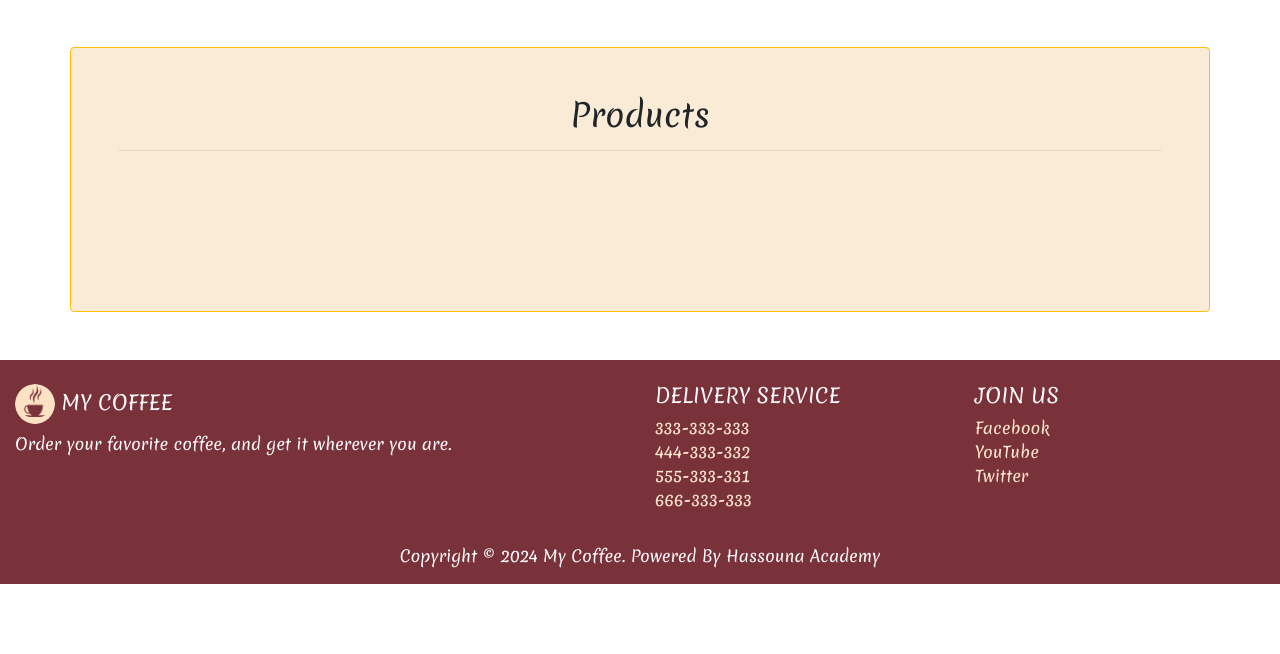
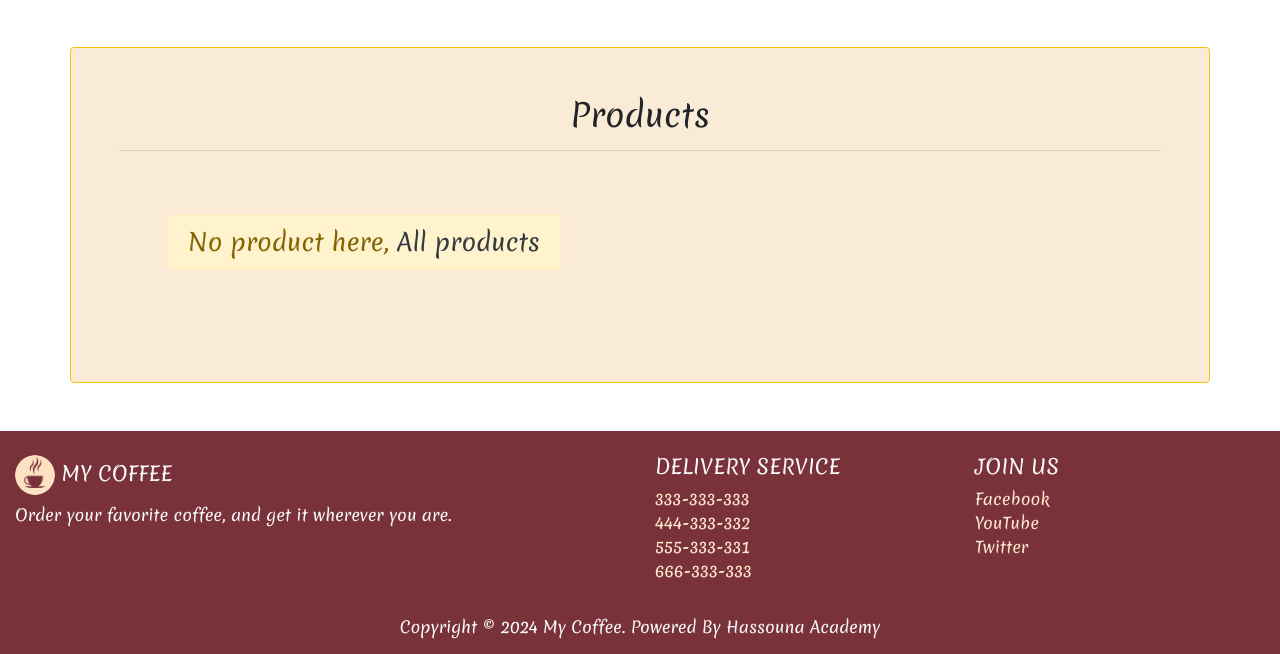
Before and after one commit to abdelkarimMohamed/coffee, a Django app: page /products/ in a window 1280 px wide. Shown: the part 66-720 px from the top of the page. Run offline with Django 5.2, Linux system fonts and the light colour scheme; the visitor is signed in with stand-in values (Sample User, id 1); data that the repository does not hold is empty; some libraries are stand-ins or nearby versions.

Commit message:
add function show my favorite products and custimze navbar and url and template

```diff
--- a/accounts/urls.py
+++ b/accounts/urls.py
@@ -9,5 +9,6 @@ urlpatterns=[
     path('signup',views.signup,name='signup'),
     path('profile',views.profile,name='profile'),
     path('productfavorite/<int:pro_id>/',views.product_favorite,name='product_favorite'),
+    path('show_product_favorite',views.show_product_favorite,name='show_product_favorite'),
 
 ]
--- a/templates/partials/_navbar.html
+++ b/templates/partials/_navbar.html
@@ -40,6 +40,7 @@
             <div class="dropdown-menu animate slideIn" aria-labelledby="navbarDropdown">
             {% if request.user.is_authenticated %}
             <a class="dropdown-item" href="{% url 'accounts:profile' %}">Profile ({{ request.user.username }})</a>
+            <a href="{% url 'accounts:show_product_favorite' %}" class="dropdown-item">My Favorites</a>
             <div class="dropdown-divider"></div>
             <a class="dropdown-item" href="{% url 'accounts:logout' %}">Logout</a>
             {% else %}
--- a/templates/products/products.html
+++ b/templates/products/products.html
@@ -23,6 +23,10 @@
                     </div>
                   </div>
                 </div>
+                {% empty %}
+                <h4 class="alert alert-warning">No product here,
+                  <a href="{% url 'products:products' %}" class="text-dark">All products</a>
+                </h4>
                 {% endfor %}
               </div>
             </div>
```
Also changed, not shown: accounts/views.py (+11 -0 lines).
